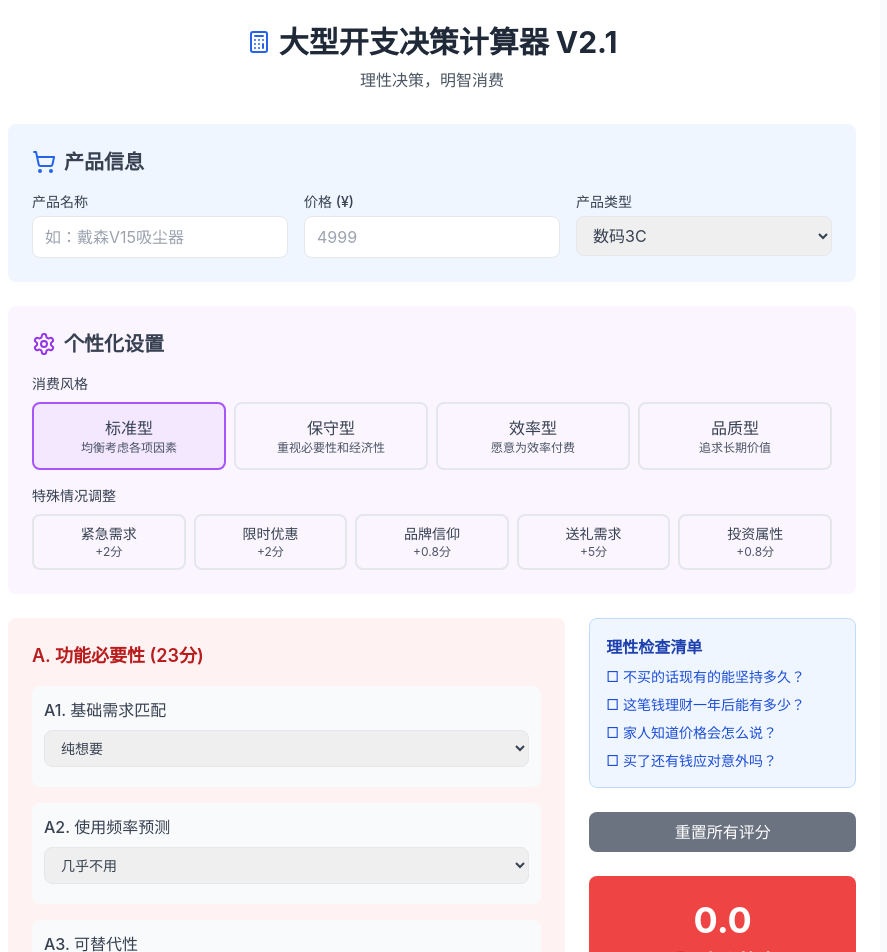
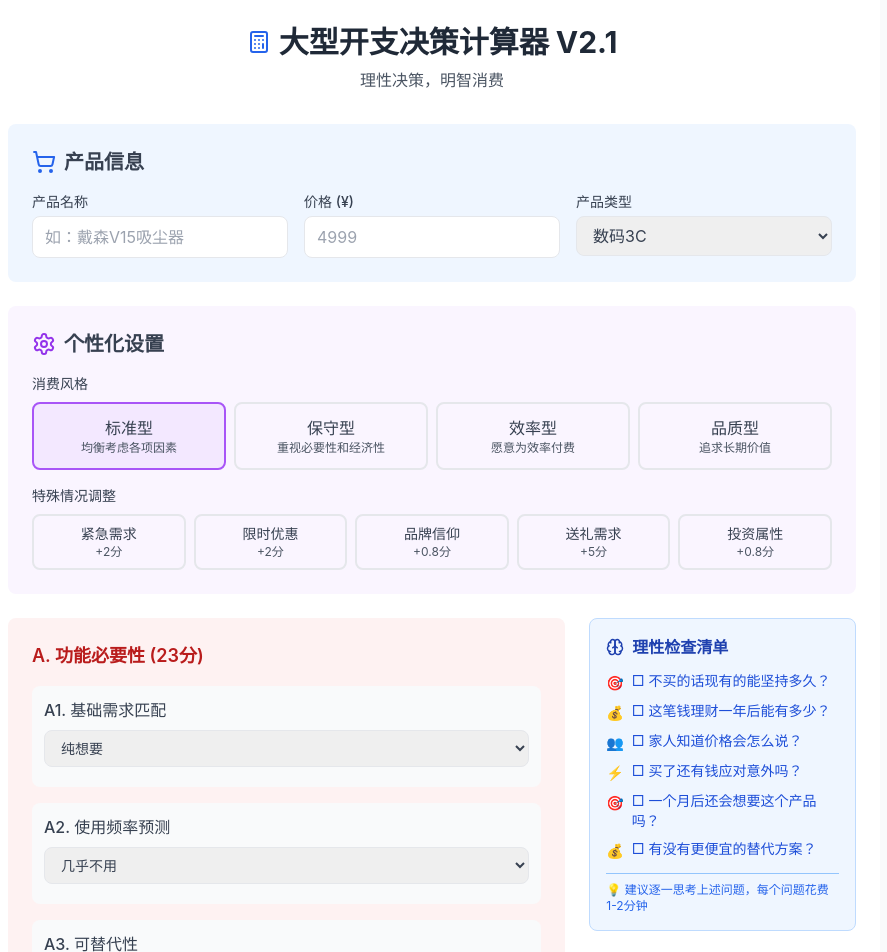
Before and after one commit to Zippland/worth-buying, a Next.js app: page / in a window 1280 px wide. Shown: the top 952 px of the page, without its empty margins (208-1095 px from the left). Built offline with nearby package versions, Linux system fonts and the light colour scheme.

Commit message:
重构决策检查模块：提取冷静期检查和理性检查清单到独立模块，优化显示逻辑和代码可维护性

```diff
--- /dev/null
+++ b/components/DecisionChecks.tsx
@@ -0,0 +1,133 @@
+import React from 'react';
+import { AlertTriangle, Clock, Brain } from 'lucide-react';
+import {
+  getCooldownChecks,
+  getRationalChecklist,
+  getScoreBasedReminders,
+  getRecommendedWaitTime,
+  CooldownCheckItem,
+  RationalCheckItem
+} from '../utils/decisionChecks';
+
+interface DecisionChecksProps {
+  productPrice: string;
+  adjustments: { discount: boolean };
+  score: number;
+}
+
+const DecisionChecks: React.FC<DecisionChecksProps> = ({
+  productPrice,
+  adjustments,
+  score
+}) => {
+  const cooldownChecks = getCooldownChecks(productPrice, adjustments, score);
+  const rationalChecklist = getRationalChecklist();
+  const scoreReminders = getScoreBasedReminders(score);
+  const waitTime = getRecommendedWaitTime(parseInt(productPrice) || 0, score);
+
+  const getCheckIcon = (type: CooldownCheckItem['type']) => {
+    switch (type) {
+      case 'error': return '🔴';
+      case 'warning': return '⚠️';
+      case 'info': return 'ℹ️';
+      default: return '•';
+    }
+  };
+
+  const getCheckBgColor = (type: CooldownCheckItem['type']) => {
+    switch (type) {
+      case 'error': return 'bg-red-50 border-red-200';
+      case 'warning': return 'bg-yellow-50 border-yellow-200';
+      case 'info': return 'bg-blue-50 border-blue-200';
+      default: return 'bg-gray-50 border-gray-200';
+    }
+  };
+
+  const getCheckTextColor = (type: CooldownCheckItem['type']) => {
+    switch (type) {
+      case 'error': return 'text-red-800';
+      case 'warning': return 'text-yellow-800';
+      case 'info': return 'text-blue-800';
+      default: return 'text-gray-800';
+    }
+  };
+
+  const getCategoryIcon = (category: RationalCheckItem['category']) => {
+    switch (category) {
+      case 'financial': return '💰';
+      case 'necessity': return '🎯';
+      case 'social': return '👥';
+      case 'risk': return '⚡';
+      default: return '❓';
+    }
+  };
+
+  const shouldShowCooldownChecks = productPrice && (cooldownChecks.length > 0 || scoreReminders.length > 0);
+
+  return (
+    <div className="space-y-6">
+      {/* 冷静期检查 */}
+      {shouldShowCooldownChecks && (
+        <div className="bg-yellow-50 border border-yellow-200 rounded-lg p-4">
+          <h4 className="font-semibold text-yellow-800 mb-3 flex items-center gap-2">
+            <AlertTriangle size={18} />
+            冷静期检查
+          </h4>
+
+          {(cooldownChecks.length > 0 || parseInt(productPrice) > 0) && (
+            <div className="mb-3 p-2 bg-yellow-100 rounded text-sm text-yellow-700">
+              <Clock size={16} className="inline mr-1" />
+              <strong>{waitTime}</strong>
+            </div>
+          )}
+
+          {cooldownChecks.length > 0 && (
+            <div className="space-y-2 mb-3">
+              {cooldownChecks.map((check, index) => (
+                <div key={index} className={`p-2 border rounded text-sm ${getCheckBgColor(check.type)}`}>
+                  <div className={`flex items-center gap-2 ${getCheckTextColor(check.type)}`}>
+                    <span>{getCheckIcon(check.type)}</span>
+                    <span>{check.message}</span>
+                  </div>
+                </div>
+              ))}
+            </div>
+          )}
+
+          {scoreReminders.length > 0 && (
+            <div className="pt-2 border-t border-yellow-300">
+              {scoreReminders.map((reminder, index) => (
+                <div key={index} className="text-sm text-yellow-700 flex items-center gap-2">
+                  <Brain size={14} />
+                  {reminder}
+                </div>
+              ))}
+            </div>
+          )}
+        </div>
+      )}
+
+      {/* 理性检查清单 */}
+      <div className="bg-blue-50 border border-blue-200 rounded-lg p-4">
+        <h4 className="font-semibold text-blue-800 mb-3 flex items-center gap-2">
+          <Brain size={18} />
+          理性检查清单
+        </h4>
+        <div className="space-y-2">
+          {rationalChecklist.map((item, index) => (
+            <div key={index} className="flex items-start gap-2 text-sm text-blue-700">
+              <span className="mt-0.5">{getCategoryIcon(item.category)}</span>
+              <span>□ {item.question}</span>
+            </div>
+          ))}
+        </div>
+
+        <div className="mt-3 pt-2 border-t border-blue-300 text-xs text-blue-600">
+          💡 建议逐一思考上述问题，每个问题花费1-2分钟
+        </div>
+      </div>
+    </div>
+  );
+};
+
+export default DecisionChecks;
--- a/page.tsx
+++ b/page.tsx
@@ -1,5 +1,6 @@
 import React, { useState, useMemo } from 'react';
 import { Calculator, ShoppingCart, TrendingUp, Shield, Clock, Heart, AlertTriangle, Settings } from 'lucide-react';
+import DecisionChecks from './components/DecisionChecks';
 
 const PurchaseDecisionCalculator = () => {
   const [productName, setProductName] = useState('');
@@ -224,9 +225,9 @@ const PurchaseDecisionCalculator = () => {
     ],
     D2: [
       { value: 0, label: "无收益" },
-      { value: 1, label: "小幅改善" },
-      { value: 2, label: "改善健康" },
-      { value: 3, label: "提升技能" },
+      { value: 1, label: "稍有益处" },
+      { value: 2, label: "提升技能" },
+      { value: 3, label: "改善健康" },
       { value: 4, label: "节省成本" },
       { value: 5, label: "带来收入" }
     ],
@@ -640,37 +641,12 @@ const PurchaseDecisionCalculator = () => {
         {/* 结果面板 */}
         <div className="space-y-6">
 
-          {/* 冷静期检查 */}
-          {productPrice && (
-            <div className="bg-yellow-50 border border-yellow-200 rounded-lg p-4">
-              <h4 className="font-semibold text-yellow-800 mb-2 flex items-center gap-2">
-                <AlertTriangle size={18} />
-                冷静期检查
-              </h4>
-              <div className="text-sm text-yellow-700 space-y-1">
-                {parseInt(productPrice) > 5000 && (
-                  <div>• 大额支出 → 建议等待24小时</div>
-                )}
-                {adjustments.discount && (
-                  <div>• 限时促销 → 验证真实性和退换政策</div>
-                )}
-                {calculateScore >= 75 && calculateScore < 85 && (
-                  <div>• 高分但未到闭眼入手 → 找朋友独立评分</div>
-                )}
-              </div>
-            </div>
-          )}
-
-          {/* 理性检查清单 */}
-          <div className="bg-blue-50 border border-blue-200 rounded-lg p-4">
-            <h4 className="font-semibold text-blue-800 mb-2">理性检查清单</h4>
-            <div className="text-sm text-blue-700 space-y-2">
-              <div>□ 不买的话现有的能坚持多久？</div>
-              <div>□ 这笔钱理财一年后能有多少？</div>
-              <div>□ 家人知道价格会怎么说？</div>
-              <div>□ 买了还有钱应对意外吗？</div>
-            </div>
-          </div>
+          {/* 决策检查组件 */}
+          <DecisionChecks
+            productPrice={productPrice}
+            adjustments={adjustments}
+            score={calculateScore}
+          />
 
           {/* 操作按钮 */}
           <div className="space-y-3">
--- /dev/null
+++ b/utils/decisionChecks.ts
@@ -0,0 +1,125 @@
+// 冷静期检查项目类型
+export interface CooldownCheckItem {
+  condition: boolean;
+  message: string;
+  type: 'warning' | 'info' | 'error';
+}
+
+// 理性检查清单项目类型
+export interface RationalCheckItem {
+  question: string;
+  category: 'financial' | 'necessity' | 'social' | 'risk';
+}
+
+// 冷静期检查逻辑
+export function getCooldownChecks(
+  productPrice: string,
+  adjustments: { discount: boolean },
+  score: number
+): CooldownCheckItem[] {
+  const checks: CooldownCheckItem[] = [];
+
+  const price = parseInt(productPrice) || 0;
+
+  // 如果没有输入价格，直接返回空数组
+  if (!productPrice || price <= 0) {
+    return checks;
+  }
+
+  // 大额支出检查
+  if (price > 5000) {
+    checks.push({
+      condition: true,
+      message: "大额支出 → 建议等待24小时",
+      type: 'warning'
+    });
+  }
+
+  // 限时促销检查
+  if (adjustments.discount) {
+    checks.push({
+      condition: true,
+      message: "限时促销 → 验证真实性和退换政策",
+      type: 'warning'
+    });
+  }
+
+  // 高分但未达到闭眼入手检查
+  if (score >= 75 && score < 85) {
+    checks.push({
+      condition: true,
+      message: "高分但未到闭眼入手 → 找朋友独立评分",
+      type: 'info'
+    });
+  }
+
+  // 超高价格警告
+  if (price > 20000) {
+    checks.push({
+      condition: true,
+      message: "超高价格 → 建议等待一周并咨询专业人士",
+      type: 'error'
+    });
+  }
+
+  return checks;
+}
+
+// 理性检查清单
+export function getRationalChecklist(): RationalCheckItem[] {
+  return [
+    {
+      question: "不买的话现有的能坚持多久？",
+      category: 'necessity'
+    },
+    {
+      question: "这笔钱理财一年后能有多少？",
+      category: 'financial'
+    },
+    {
+      question: "家人知道价格会怎么说？",
+      category: 'social'
+    },
+    {
+      question: "买了还有钱应对意外吗？",
+      category: 'risk'
+    },
+    {
+      question: "一个月后还会想要这个产品吗？",
+      category: 'necessity'
+    },
+    {
+      question: "有没有更便宜的替代方案？",
+      category: 'financial'
+    }
+  ];
+}
+
+// 根据分数获取额外的理性提醒
+export function getScoreBasedReminders(score: number): string[] {
+  const reminders: string[] = [];
+
+  if (score < 50) {
+    reminders.push("分数较低，建议重新考虑是否真的需要");
+  }
+
+  if (score >= 50 && score < 65) {
+    reminders.push("分数中等，建议等待更好的时机或价格");
+  }
+
+  if (score >= 85) {
+    reminders.push("分数很高，但仍建议确认预算充足");
+  }
+
+  return reminders;
+}
+
+// 获取冷静期建议的等待时间
+export function getRecommendedWaitTime(price: number, score: number): string {
+  if (price > 50000) return "建议等待2周";
+  if (price > 20000) return "建议等待1周";
+  if (price > 10000) return "建议等待3天";
+  if (price > 5000) return "建议等待24小时";
+  if (score < 65) return "建议等待1天冷静思考";
+  return "可以立即决策";
+}
```
